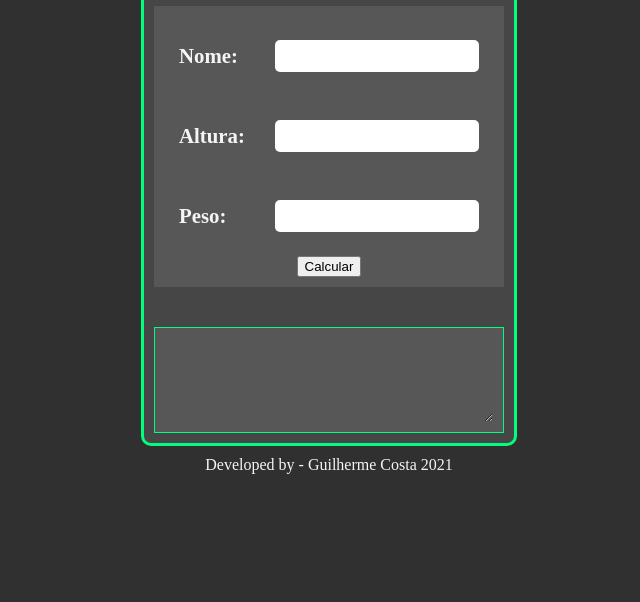
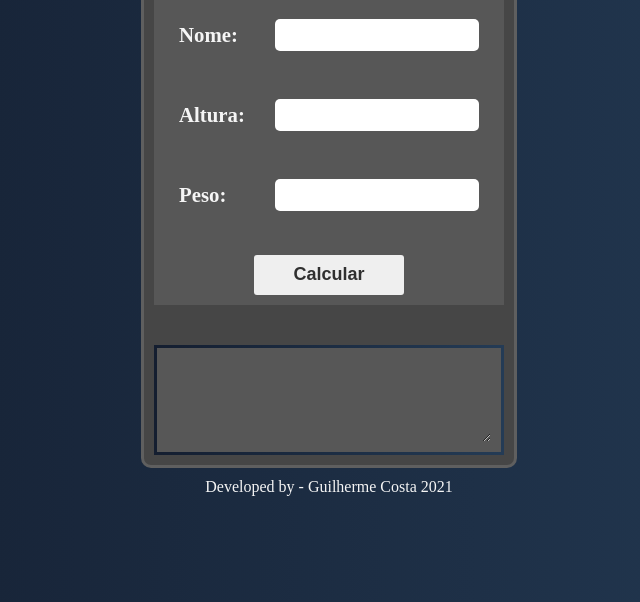
Before and after one commit to GuilhermeCostaDF/CalculadoraIMCemJS, a plain HTML site: page index.html in a window 1280 px wide. Shown: the part 214-816 px from the top of the page, without its empty margins (319-959 px from the left). Drawn offline with Linux system fonts and the light colour scheme.

Commit message:
Finalizando estilização

```diff
--- a/style.css
+++ b/style.css
@@ -5,12 +5,13 @@ body{
     flex-direction: column;
     justify-content: center;
     align-items: center;
-    background-color: rgb(48, 48, 48);
+    background-image: linear-gradient(to right, #141e30, #243b55);
+
 }
 
 h1{
     font-family: Arial, Helvetica, sans-serif;
-    color: springgreen;
+    color: rgb(231, 231, 231);
 }
 
 .big-container{
@@ -18,7 +19,7 @@ h1{
     height: auto;
     background-color: rgb(70, 70, 70);
     padding: 10px;
-    border: 3px solid springgreen;
+    border: 3px solid #5f5f5f;
     display: flex;
     flex-direction: column;
     align-items: center;
@@ -60,6 +61,18 @@ h1{
   }
 
 
+.inputs-container button{
+    font-family: Arial, Helvetica, sans-serif;
+    font-weight: 700;
+    font-size: 18px;
+    color: #303030;
+    margin-top: 20px;
+    width:150px;
+    height: 40px;
+    cursor: pointer;
+    border-radius: 3px;
+    border: none;
+}
 
 .result{
     box-sizing: border-box;
@@ -71,7 +84,12 @@ h1{
     justify-content: center;
     align-items: center;
     background-color: rgb(87, 87, 87);
-    border: 1px solid springgreen;
+    border: 10px solid;
+    border-image-slice: 1;
+    border-width: 3px;
+    border-radius: 5px;
+    border-image-source: linear-gradient(to right, #141e30, #243b55);
+    ;
     padding: 10px;
 }
 
```
